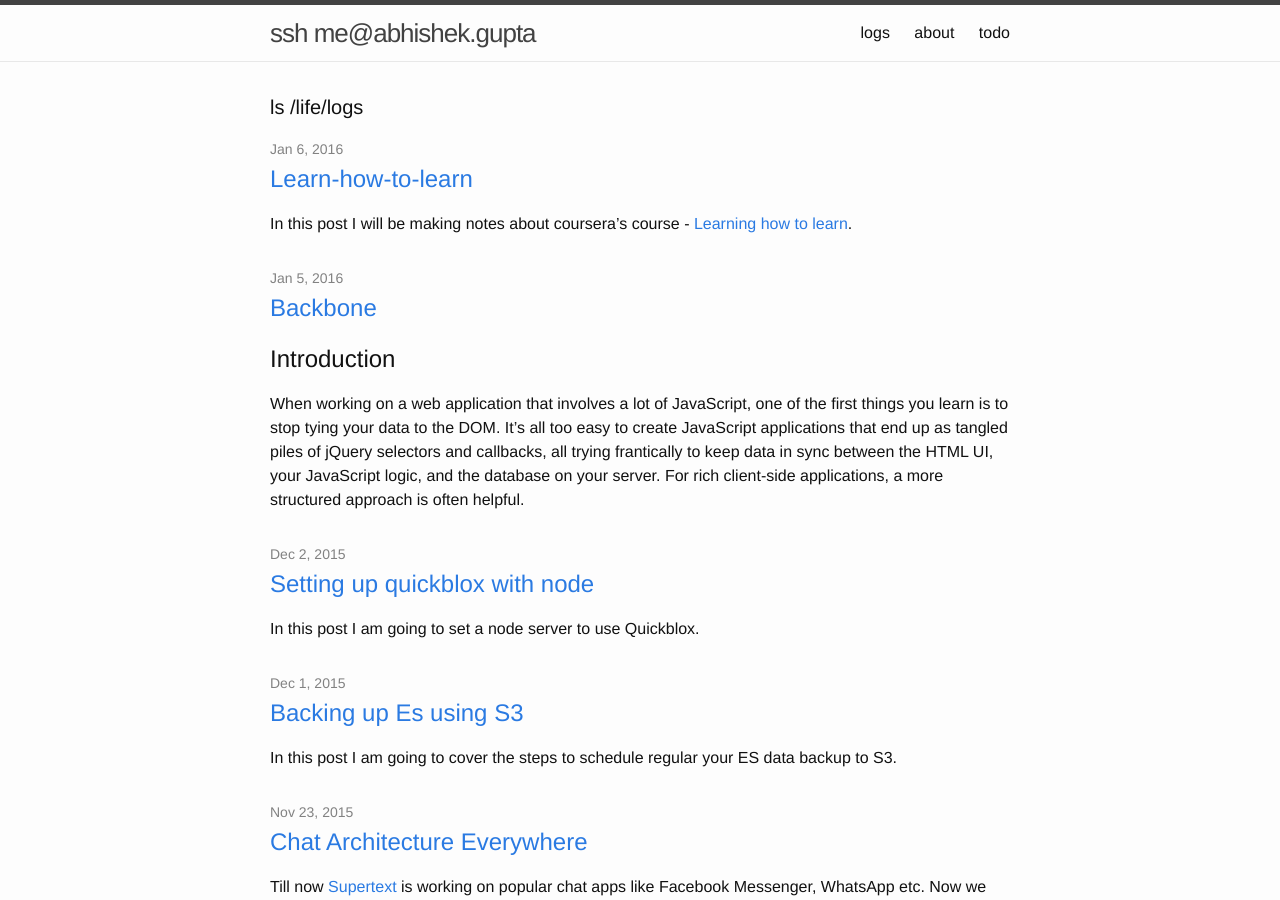
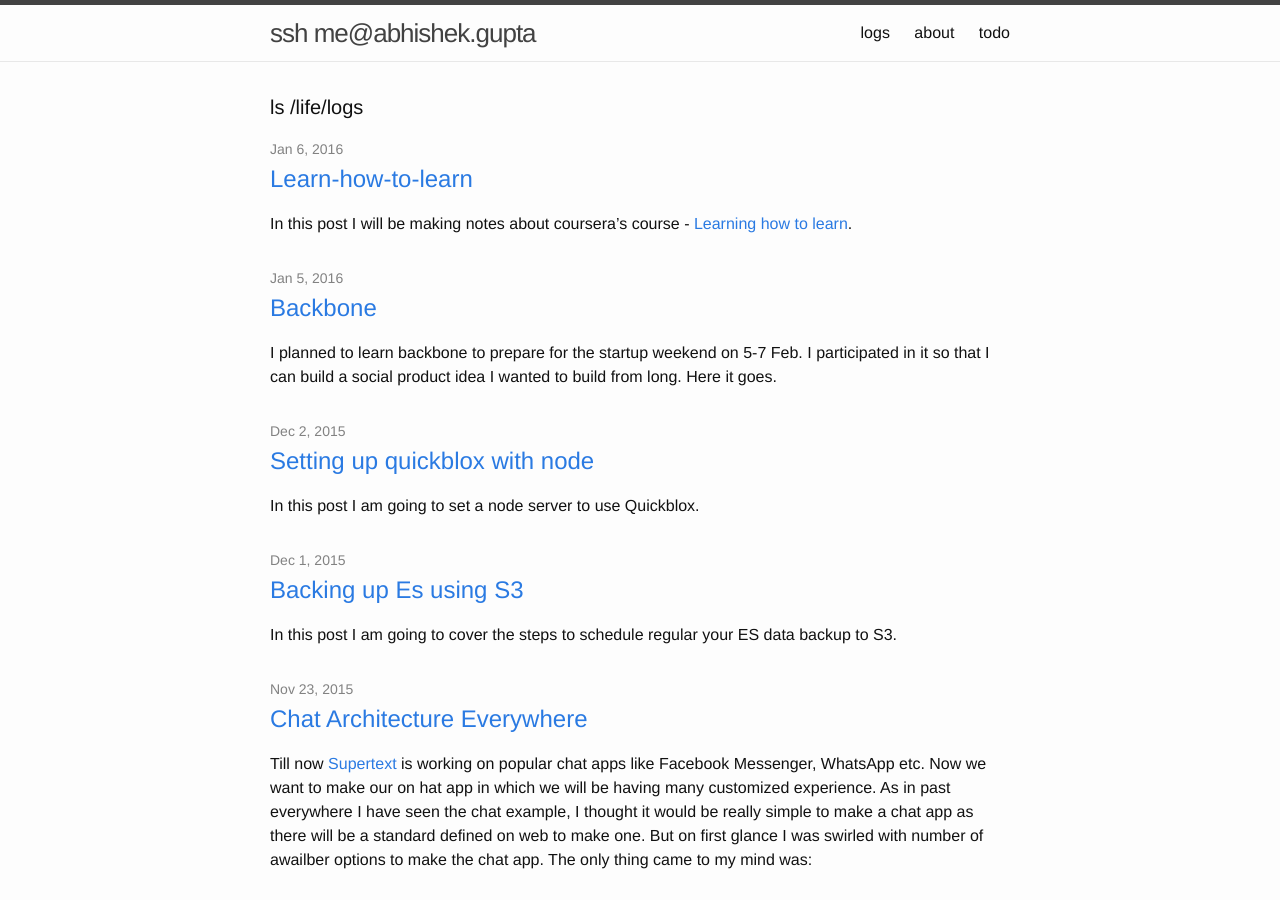
Before and after one commit to knoxxs/knoxxs.github.io, a Jekyll site: the page built from 01-index.html, in a window 1280 px wide and 900 px high. Built offline with Jekyll 4.4.1, drawn with Linux system fonts in a browser that asks for light colours; Markdown is read by kramdown in place of the engine named in the settings.

Commit message:
[WIP] backbone
adds intro

```diff
--- a/_posts/2016/01/2016-01-05-backbone.markdown
+++ b/_posts/2016/01/2016-01-05-backbone.markdown
@@ -5,6 +5,8 @@ date:   2016-01-05 10:42:00
 categories: programming backbone ui
 tags: backbone tutorial resource model collection view router
 ---
+
+I planned to learn backbone to prepare for the startup weekend on 5-7 Feb. I participated in it so that I can build a social product idea I wanted to build from long. Here it goes.
 
 ## Introduction
 When working on a web application that involves a lot of JavaScript, one of the first things you learn is to stop tying your data to the DOM. It's all too easy to create JavaScript applications that end up as tangled piles of jQuery selectors and callbacks, all trying frantically to keep data in sync between the HTML UI, your JavaScript logic, and the database on your server. For rich client-side applications, a more structured approach is often helpful.
```
